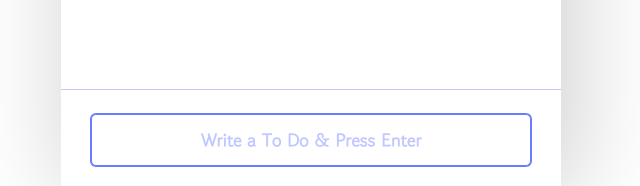
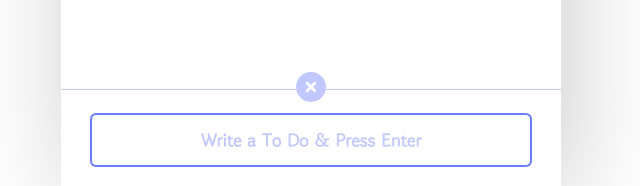
Before and after one commit to Seulgi-Yoo/to-do, a React (Create React App) app: page / in a window 1280 px wide. Both pictures are taken after a click on the element "ADD NEW". Shown: the part 611-797 px from the top of the page, without its empty margins (329-969 px from the left). Built offline with nearby package versions, Linux system fonts and the light colour scheme; no server answers; a web font is replaced by a local one.

Commit message:
close button 추가

```diff
--- a/src/App.js
+++ b/src/App.js
@@ -21,7 +21,7 @@ const Container = styled.div`
   overflow: hidden;
   box-shadow: 10px 10px 100px #ccc;
   @media screen and (max-width: 500px) {
-   width: 100vw;
+    width: 100vw;
   }
 `;
 function App() {
--- a/src/component/Controller.js
+++ b/src/component/Controller.js
@@ -1,6 +1,6 @@
 import styled from "styled-components";
 import { FontAwesomeIcon } from "@fortawesome/react-fontawesome";
-import { faPlus } from "@fortawesome/free-solid-svg-icons";
+import { faPlus, faCircleXmark } from "@fortawesome/free-solid-svg-icons";
 import { useEffect, useRef, useState } from "react";
 
 const Container = styled.div`
@@ -34,6 +34,22 @@ const AddTaskContainer = styled.div`
   display: flex;
   justify-content: center;
   align-items: center;
+  position: relative;
+  button {
+    border: none;
+    background-color: #fff;
+    color: #C1C7FF;
+    width: 30px;
+    height: 30px;
+    line-height: 30px;
+    font-size: 30px;
+    position: absolute;
+    top: -20px;
+    cursor: pointer;
+    &:hover {
+      color: #6b7dff;
+    }
+  }
 `;
 
 const AddTaskInput = styled.input`
@@ -95,6 +111,9 @@ useEffect(() => {
     setNewTask(e.target.value);
   };
 
+  const handleCloseButton = () => {
+    setIsAddingTask(false);
+  }
 
   const handleAddTaskSubmit = () => {
     if (newTask !== "") {
@@ -115,6 +134,7 @@ useEffect(() => {
   };
 
   const handleKeyPress = (event) => {
+    console.log(event.key)
     if (event.key === "Enter") {
       handleAddTaskSubmit();
     }
@@ -124,6 +144,9 @@ useEffect(() => {
     <Container>
       {isAddingTask ? (
         <AddTaskContainer>
+          <button onClick={handleCloseButton}>
+            <FontAwesomeIcon icon={faCircleXmark} />
+          </button>
           <AddTaskInput
             placeholder="Write a To Do & Press Enter"
             type="text"
```
